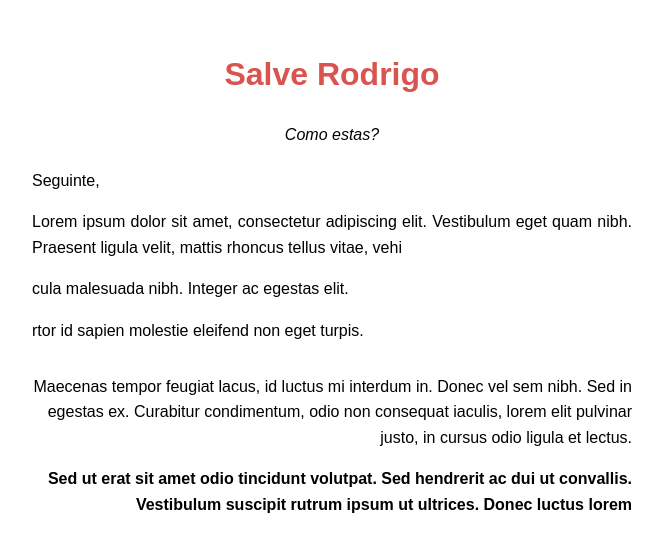
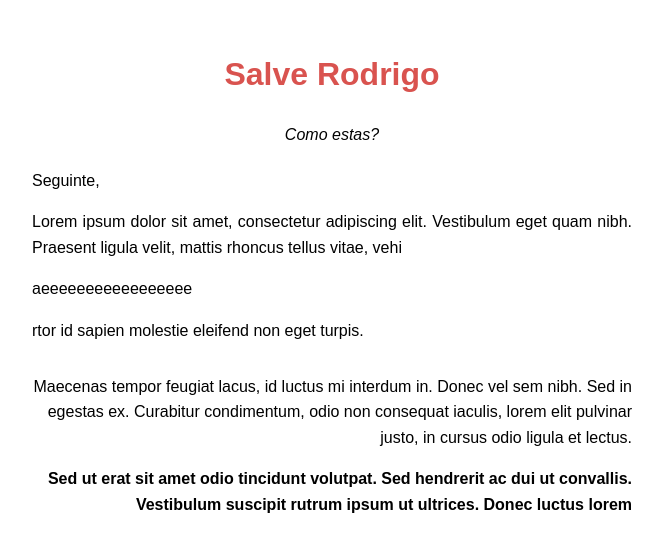
Before and after one commit to igorbatista01/clone-tabnews.com.br, a Next.js app: page /salves in a window 1280 px wide. Shown: the top 552 px of the page, without its empty margins (308-971 px from the left). Built offline with nearby package versions, Linux system fonts and the light colour scheme.

Commit message:
Update: pages/salves/index.js message

```diff
--- a/pages/salves/index.js
+++ b/pages/salves/index.js
@@ -12,7 +12,7 @@ function Rodrigo() {
                 Lorem ipsum dolor sit amet, consectetur adipiscing elit. Vestibulum eget quam nibh. Praesent ligula velit, mattis rhoncus tellus vitae, vehi
                 </p>
                 <p>
-                cula malesuada nibh. Integer ac egestas elit.
+                aeeeeeeeeeeeeeeeee
                 </p>
                 <p>
                 rtor id sapien molestie eleifend non eget turpis.
```
